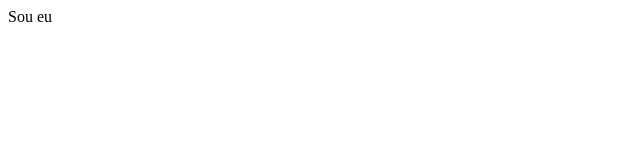
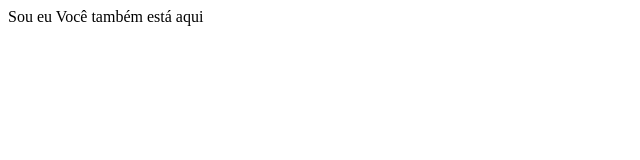
Before and after one commit to IURISONECA/atividade-git-iuri, a plain HTML site: page Projeto/Index.html in a window 1280 px wide. Shown: the whole page, without its empty margins (0-640 px from the left). Drawn offline with Linux system fonts and the light colour scheme.

Commit message:
Alteração do index projeto

```diff
--- a/Projeto/Index.html
+++ b/Projeto/Index.html
@@ -1,2 +1,4 @@
 <html>
 Sou eu
+
+Você também está aqui
```
